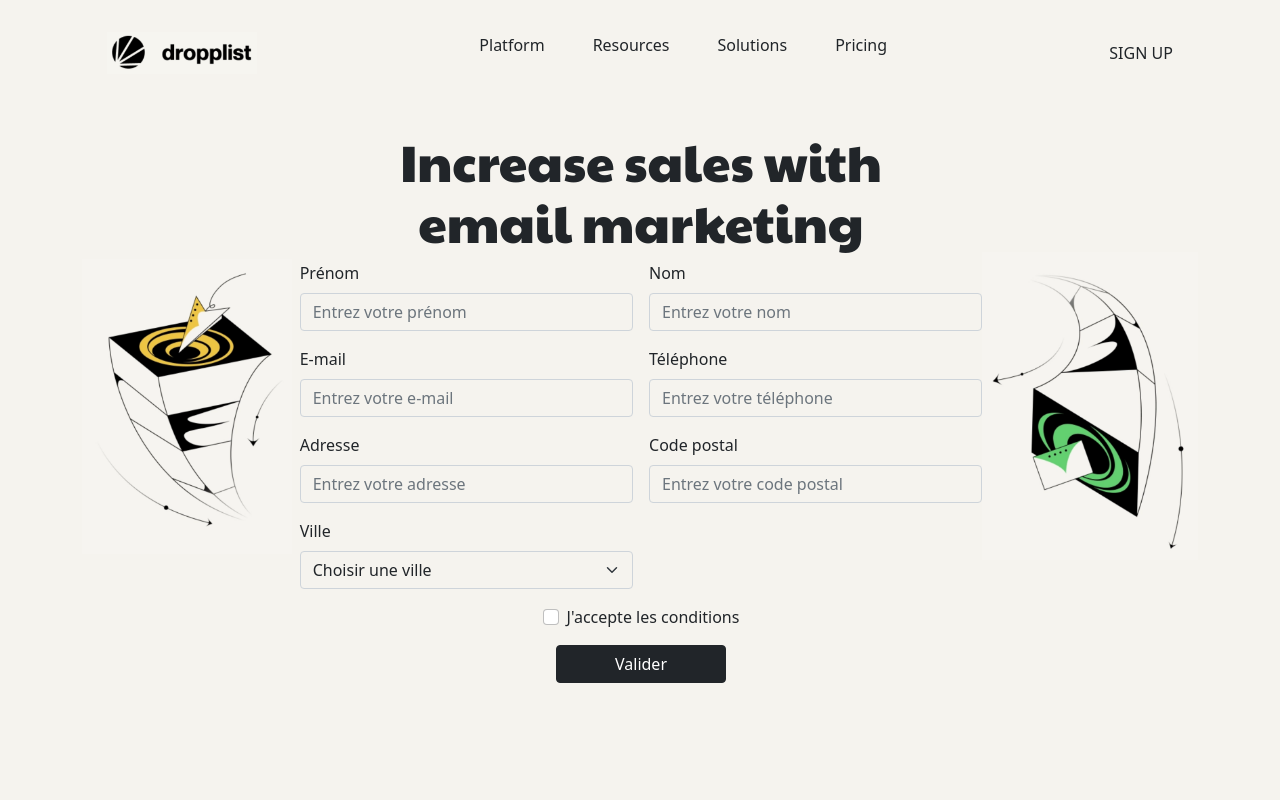
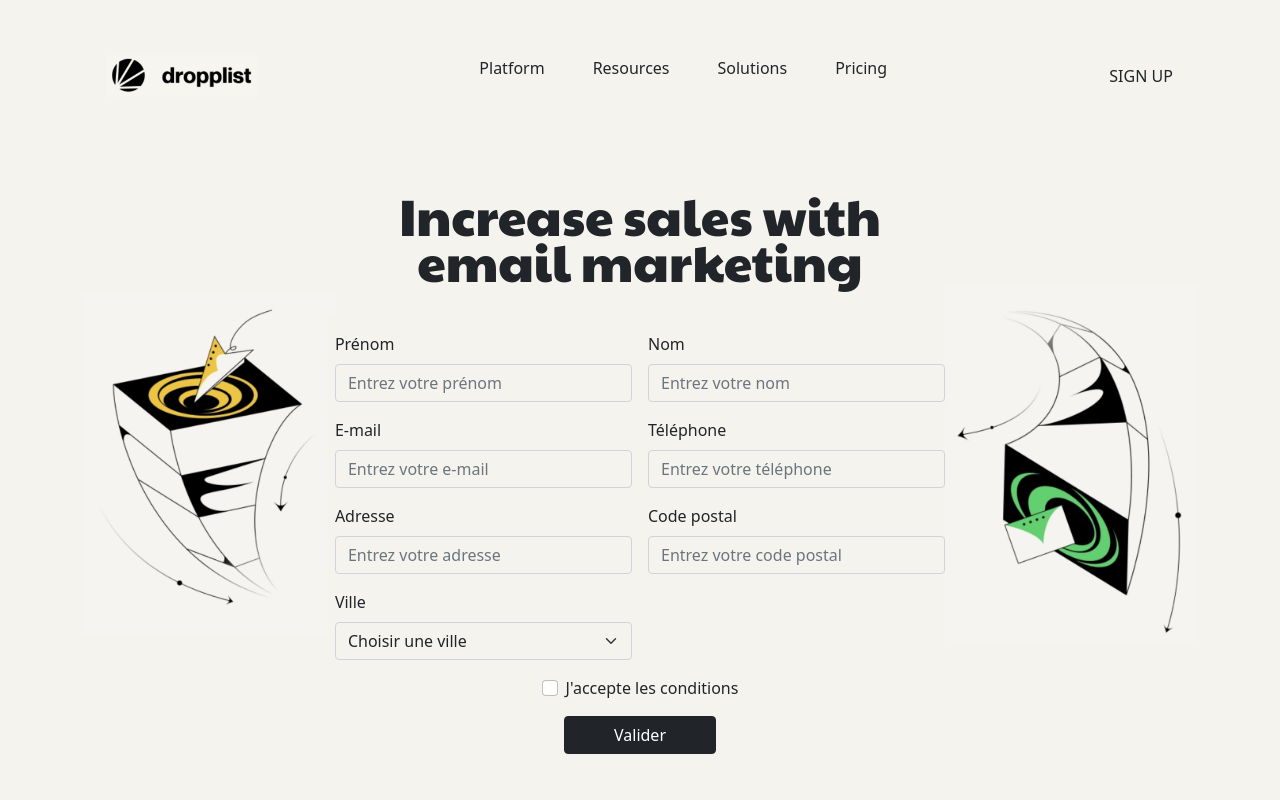
Before and after one commit to poloskanini/PHPJSFORM, a PHP site: page / in a window 1280 px wide. Run offline with PHP 8.4, Linux system fonts and the light colour scheme.

Commit message:
Some paint

```diff
--- a/assets/style.css
+++ b/assets/style.css
@@ -19,10 +19,14 @@
 h1 {
   font-size: clamp(3rem, 4vw, 5rem);
   font-family: 'Paytone One', sans-serif;
-  width: 50%;
   text-align: center;
+  line-height: 0.9;
 }
 
 .logo img {
   width: 150px;
 }
+
+.nav-item:hover {
+  cursor: pointer;
+}
--- a/index.php
+++ b/index.php
@@ -21,21 +21,21 @@
             <img src="/assets/images/logo.png" alt="logo">
         </div>
         <ul class="nav-list d-flex list-unstyled d-none d-lg-flex">
-            <li class="nav-item1 px-4">Platform</li>
-            <li class="nav-item2 px-4">Resources</li>
-            <li class="nav-item3 px-4">Solutions</li>
-            <li class="nav-item4 px-4">Pricing</li>
+            <li class="nav-item nav-item1 p-4">Platform</li>
+            <li class="nav-item nav-item2 p-4">Resources</li>
+            <li class="nav-item nav-item3 p-4">Solutions</li>
+            <li class="nav-item nav-item4 p-4">Pricing</li>
         </ul>
-        <div class="sign-up">SIGN UP</div>
+        <div class="sign-up nav-item">SIGN UP</div>
     </nav>
     <div class="container d-flex justify-content-center align-items-center mt-5">
 
-        <div class="left d-none d-lg-block">
+        <div class="left w-75 d-none d-lg-block">
             <img class="img-fluid" src="/assets/images/left.png" alt="left">
         </div>
 
         <div class="middle">
-            <h1 class="col-10 mx-auto">Increase sales with email marketing</h1>
+            <h1 class="m-3 mb-5">Increase sales with email marketing</h1>
 
             <form action="contact.php" method="POST" class="row g-3 needs-validation" id="lessonForm">
                 <div class="col-md-6">
@@ -108,7 +108,7 @@
 
         </div>
 
-        <div class="right d-none d-lg-block">
+        <div class="right w-75 d-none d-lg-block">
             <img class="img-fluid" src="/assets/images/right.png" alt="right">
         </div>
     </div>
```
